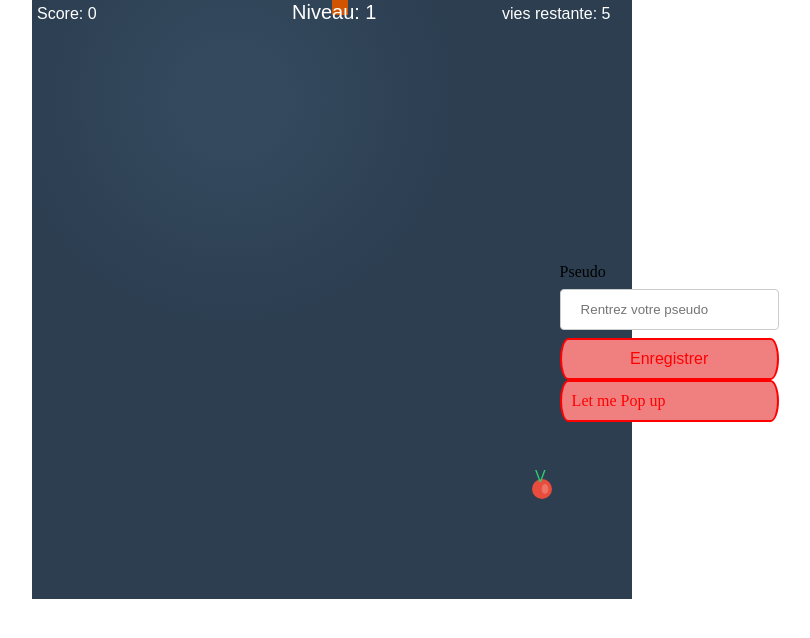
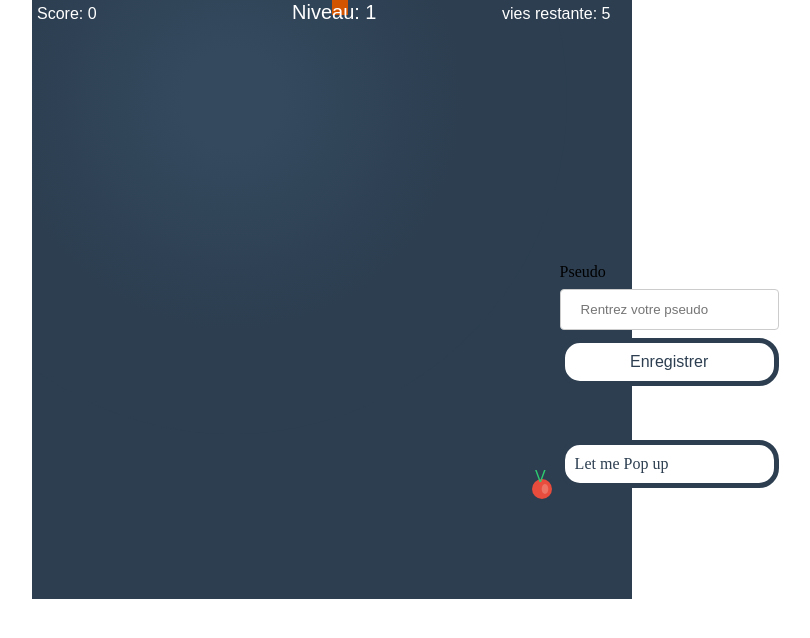
Before and after one commit to NicolasAlb/snakeJS, a PHP site: page / in a window 1280 px wide; the page is wider, and only the part inside the window is pictured. Shown: the part 57-695 px from the top of that part, without its empty margins (399-1209 px from the left). Run offline with PHP 8.4, Linux system fonts and the light colour scheme; some libraries are stand-ins or nearby versions.

Commit message:
highscores

```diff
--- a/index.html
+++ b/index.html
@@ -14,6 +14,9 @@
                 <label for="highscore-pseudo">Pseudo</label>
                 <input type="text" id="highscore-pseudo" name="highscore-pseudo" placeholder="Rentrez votre pseudo">
                 <button class="button" onclick="setPlayerName()">Enregistrer</button>
+                <br/>
+                <br/>
+                <br/>
                 <a class="button" href="#highscores">Let me Pop up</a>
             </div>
         </div>
--- a/style.css
+++ b/style.css
@@ -84,18 +84,19 @@
 }
 
 .button {
-  background-color: lightcoral;
-  font-size: 1em;
-  padding: 10px;
-  color: red;
-  border: 2px solid red;
-  border-radius: 20px/50px;
-  text-decoration: none;
-  cursor: pointer;
-  transition: all 0.3s ease-out;
+    background-color: #fff;
+    font-size: 1em;
+    padding: 10px;
+    color: #2c3e50;
+    border: 5px solid #2c3e50;
+    border-radius: 20px;
+    text-decoration: none;
+    cursor: pointer;
+    transition: all 0.3s ease-out;
 }
 .button:hover {
-  background: #2c3e50;
+    background: lightcyan;
+    color: chocolate;
 }
 
 .flex-row {
```
